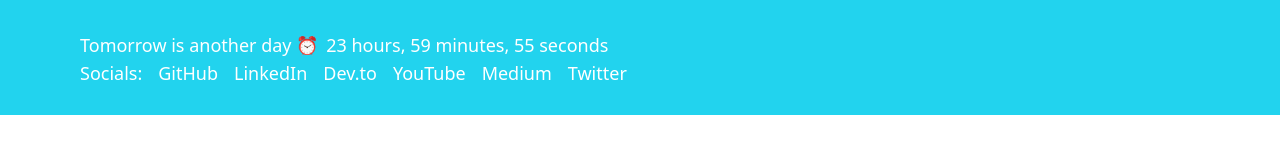
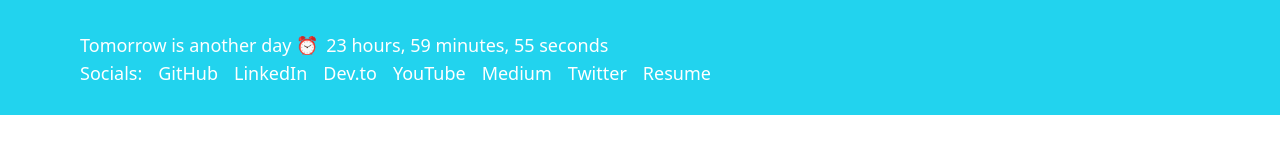
Before and after one commit to roycechua/roycechua.github.io, a plain HTML site: page index.html in a window 1280 px wide. Shown: the part 141-290 px from the top of the page. Drawn offline with nearby package versions, Linux system fonts and the light colour scheme.

Commit message:
Add Resume Link

```diff
--- a/index.html
+++ b/index.html
@@ -66,6 +66,15 @@
               >Twitter</a
             >
           </li>
+          <li class="px-2">
+            <a
+              href="https://www.canva.com/design/DAEhpBOU0j0/huFXGxxmanFvEO-W7k732g/view?utm_content=DAEhpBOU0j0&utm_campaign=designshare&utm_medium=link&utm_source=editor"
+              target="_blank"
+              rel="noreferrer"
+              class="text-lg hover:underline"
+              >Resume</a
+            >
+          </li>
         </ul>
       </div>
     </div>
```
